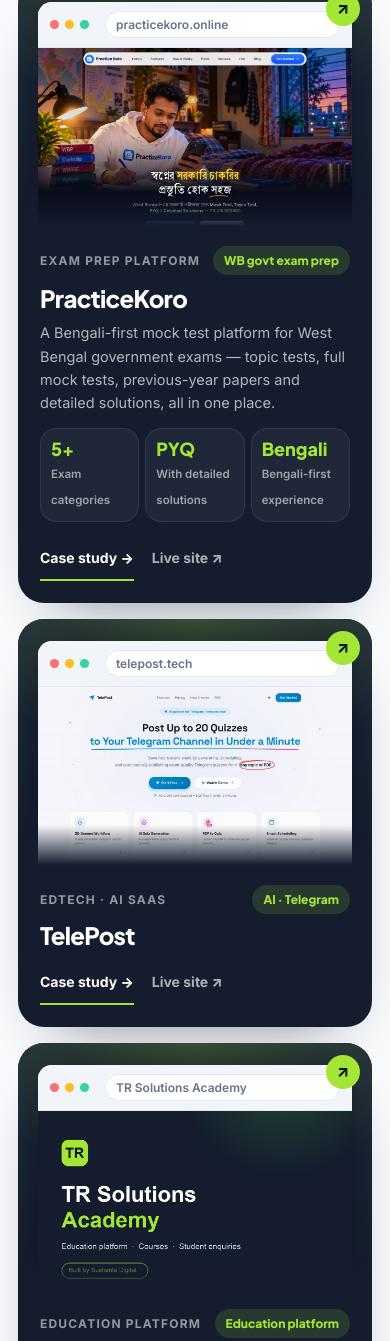
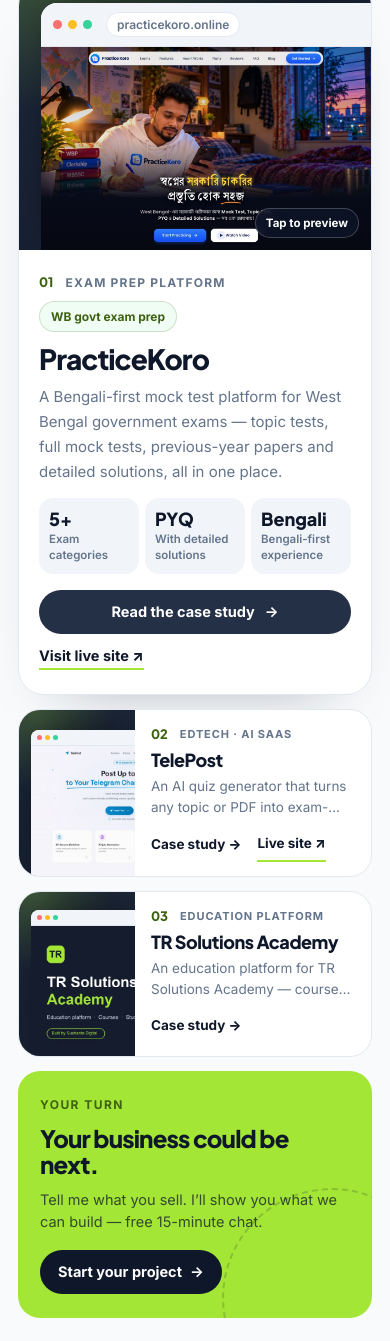
Before and after one commit to susalohar-byte/susanta.me, a website: page public/index.html in a window 390 px wide. Shown: the part 4820-6161 px from the top of the page. Drawn offline with Linux system fonts and the light colour scheme.

Commit message:
Redesign homepage Recent work section
- Featured project card: screenshot on a dark stage, story, stats and
  case study / live site links
- Up to two more projects as smaller cards, plus a lime
  "Your business could be next" card linking to the contact form
- Tablet: stacked featured card with capped screenshot height
- Phone: compact project rows (thumbnail + text), full-width buttons
- Remove the old .cb card styles

Co-Authored-By: Claude Opus 5.5 <noreply@anthropic.com>

```diff
--- a/public/index.html
+++ b/public/index.html
@@ -270,73 +270,59 @@
         <div class="sec-head reveal">
           <div><span class="eyebrow">Recent work</span><h2 class="h-section">Real businesses. <span class="mark">Real results.</span></h2><p class="lead">From education platforms to AI tools — a few real projects I’ve built. See for yourself.</p></div><a href="/work" class="btn btn--ghost btn--sm">All case studies <span class="arr">&rarr;</span></a>
         </div>
-        <div class="" data-cms-list="projects" data-variant="bento"><div class="cb">
-          <article class="cb-card cb-card--feat reveal">
-            <button type="button" class="cb-card__stage tint-0" data-project data-title="PracticeKoro" data-cat="EXAM PREP PLATFORM" data-img="/assets/portfolio/site_practicekoro.jpg" data-desc="A Bengali-first mock test platform for West Bengal government exams — topic tests, full mock tests, previous-year papers and detailed solutions, all in one place." data-loc="West Bengal" aria-label="Preview PracticeKoro website">
-              <span class="cb-browser">
-                <span class="cb-browser__bar"><i></i><i></i><i></i><span class="cb-browser__url">practicekoro.online</span></span>
-                <img src="/assets/portfolio/site_practicekoro.jpg" alt="PracticeKoro website" width="1200" height="738" loading="lazy">
-              </span>
-              <span class="cb-card__go" aria-hidden="true">&nearr;</span>
+        <div class="" data-cms-list="projects" data-variant="bento"><div class="rw">
+          <article class="rw-feat reveal">
+            <button type="button" class="rw-feat__media" data-project data-title="PracticeKoro" data-cat="EXAM PREP PLATFORM" data-img="/assets/portfolio/site_practicekoro.jpg" data-desc="A Bengali-first mock test platform for West Bengal government exams — topic tests, full mock tests, previous-year papers and detailed solutions, all in one place." data-loc="West Bengal" aria-label="Preview PracticeKoro website">
+              <span class="rw-shot"><span class="rw-shot__bar"><i></i><i></i><i></i><span>practicekoro.online</span></span><img src="/assets/portfolio/site_practicekoro.jpg" alt="PracticeKoro website" width="1200" height="738" loading="lazy"></span>
+              <span class="rw-zoom" aria-hidden="true">Tap to preview</span>
             </button>
-            <div class="cb-card__info">
-              <div class="cb-card__top">
-                <span class="cb-card__cat">EXAM PREP PLATFORM</span>
-                <span class="cb-card__chip">WB govt exam prep</span>
-              </div>
+            <div class="rw-feat__body">
+              <div class="rw-tags"><span class="rw-num">01</span><span class="rw-cat">EXAM PREP PLATFORM</span><span class="rw-chip">WB govt exam prep</span></div>
               <h3>PracticeKoro</h3>
               <p>A Bengali-first mock test platform for West Bengal government exams — topic tests, full mock tests, previous-year papers and detailed solutions, all in one place.</p>
-              <div class="cb-card__metrics"><div><strong>5+</strong><span>Exam categories</span></div><div><strong>PYQ</strong><span>With detailed solutions</span></div><div><strong>Bengali</strong><span>Bengali-first experience</span></div></div>
-              <div class="cb-card__links">
-                <a href="/work#case-practicekoro">Case study &rarr;</a>
-                <a href="https://practicekoro.online" target="_blank" rel="noopener noreferrer">Live site &nearr;</a>
+              <dl class="rw-metrics"><div><dt>5+</dt><dd>Exam categories</dd></div><div><dt>PYQ</dt><dd>With detailed solutions</dd></div><div><dt>Bengali</dt><dd>Bengali-first experience</dd></div></dl>
+
+              <div class="rw-links">
+                <a href="/work#case-practicekoro" class="btn btn--dark btn--sm">Read the case study <span class="arr">&rarr;</span></a>
+                <a href="https://practicekoro.online" class="rw-live" target="_blank" rel="noopener noreferrer">Visit live site &nearr;</a>
               </div>
             </div>
           </article>
-          <article class="cb-card reveal">
-            <button type="button" class="cb-card__stage tint-1" data-project data-title="TelePost" data-cat="EDTECH · AI SAAS" data-img="/assets/portfolio/site_telepost.jpg" data-desc="An AI quiz generator that turns any topic or PDF into exam-quality quizzes and auto-posts them to Telegram channels — with scheduling and instant explanations." data-loc="telepost.tech" aria-label="Preview TelePost website">
-              <span class="cb-browser">
-                <span class="cb-browser__bar"><i></i><i></i><i></i><span class="cb-browser__url">telepost.tech</span></span>
-                <img src="/assets/portfolio/site_telepost.jpg" alt="TelePost website" width="1200" height="738" loading="lazy">
-              </span>
-              <span class="cb-card__go" aria-hidden="true">&nearr;</span>
-            </button>
-            <div class="cb-card__info">
-              <div class="cb-card__top">
-                <span class="cb-card__cat">EDTECH · AI SAAS</span>
-                <span class="cb-card__chip">AI · Telegram</span>
-              </div>
+          <div class="rw-row rw-row--2">
+          <article class="rw-card reveal">
+            <button type="button" class="rw-card__media" data-project data-title="TelePost" data-cat="EDTECH · AI SAAS" data-img="/assets/portfolio/site_telepost.jpg" data-desc="An AI quiz generator that turns any topic or PDF into exam-quality quizzes and auto-posts them to Telegram channels — with scheduling and instant explanations." data-loc="telepost.tech" aria-label="Preview TelePost website"><span class="rw-shot"><span class="rw-shot__bar"><i></i><i></i><i></i><span>telepost.tech</span></span><img src="/assets/portfolio/site_telepost.jpg" alt="TelePost website" width="1200" height="738" loading="lazy"></span></button>
+            <div class="rw-card__body">
+              <div class="rw-tags"><span class="rw-num">02</span><span class="rw-cat">EDTECH · AI SAAS</span></div>
               <h3>TelePost</h3>
+              <p>An AI quiz generator that turns any topic or PDF into exam-quality quizzes and auto-posts them to Telegram channels — with scheduling and instant explanations.</p>
 
-
-              <div class="cb-card__links">
-                <a href="/work#case-telepost">Case study &rarr;</a>
-                <a href="https://telepost.tech" target="_blank" rel="noopener noreferrer">Live site &nearr;</a>
+              <div class="rw-links">
+                <a href="/work#case-telepost">Case study <span class="arr">&rarr;</span></a>
+                <a href="https://telepost.tech" class="rw-live" target="_blank" rel="noopener noreferrer">Live site &nearr;</a>
               </div>
             </div>
           </article>
-          <article class="cb-card reveal">
-            <button type="button" class="cb-card__stage tint-2" data-project data-title="TR Solutions Academy" data-cat="EDUCATION PLATFORM" data-img="/assets/portfolio/site_trsolutions.jpg" data-desc="An education platform for TR Solutions Academy — course information, student enquiries and a clean, mobile-first experience." data-loc="" aria-label="Preview TR Solutions Academy website">
-              <span class="cb-browser">
-                <span class="cb-browser__bar"><i></i><i></i><i></i><span class="cb-browser__url">TR Solutions Academy</span></span>
-                <img src="/assets/portfolio/site_trsolutions.jpg" alt="TR Solutions Academy website" width="1200" height="738" loading="lazy">
-              </span>
-              <span class="cb-card__go" aria-hidden="true">&nearr;</span>
-            </button>
-            <div class="cb-card__info">
-              <div class="cb-card__top">
-                <span class="cb-card__cat">EDUCATION PLATFORM</span>
-                <span class="cb-card__chip">Education platform</span>
-              </div>
+          <article class="rw-card reveal">
+            <button type="button" class="rw-card__media" data-project data-title="TR Solutions Academy" data-cat="EDUCATION PLATFORM" data-img="/assets/portfolio/site_trsolutions.jpg" data-desc="An education platform for TR Solutions Academy — course information, student enquiries and a clean, mobile-first experience." data-loc="" aria-label="Preview TR Solutions Academy website"><span class="rw-shot"><span class="rw-shot__bar"><i></i><i></i><i></i><span>TR Solutions Academy</span></span><img src="/assets/portfolio/site_trsolutions.jpg" alt="TR Solutions Academy website" width="1200" height="738" loading="lazy"></span></button>
+            <div class="rw-card__body">
+              <div class="rw-tags"><span class="rw-num">03</span><span class="rw-cat">EDUCATION PLATFORM</span></div>
               <h3>TR Solutions Academy</h3>
+              <p>An education platform for TR Solutions Academy — course information, student enquiries and a clean, mobile-first experience.</p>
 
-
-              <div class="cb-card__links">
-                <a href="/work#case-tr-solutions-academy">Case study &rarr;</a>
+              <div class="rw-links">
+                <a href="/work#case-tr-solutions-academy">Case study <span class="arr">&rarr;</span></a>
 
               </div>
             </div>
-          </article></div></div>
+          </article>
+          <a href="#contact" class="rw-cta reveal" data-service="A website or system like these">
+            <span class="rw-cta__eyebrow">Your turn</span>
+            <strong>Your business could be next.</strong>
+            <span class="rw-cta__text">Tell me what you sell. I’ll show you what we can build — free 15-minute chat.</span>
+            <span class="rw-cta__btn">Start your project <span class="arr">&rarr;</span></span>
+          </a>
+          </div>
+        </div></div>
       </div>
     </section>
 
--- a/public/styles.css
+++ b/public/styles.css
@@ -895,41 +895,6 @@ a.channel:hover { background: rgba(163, 230, 53, 0.1); border-color: rgba(163, 2
 .svc4__extra a { color: var(--ink); font-weight: 700; text-decoration: none; border-bottom: 2px solid var(--primary); }
 
 /* Home: case studies — bento grid, framed screenshots + dark info */
-.cb { display: grid; grid-template-columns: 1.3fr 1fr; grid-template-rows: auto auto; gap: 18px; }
-.cb-card { display: flex; flex-direction: column; border-radius: 30px; overflow: hidden; background: var(--green-900); color: #FFFFFF; box-shadow: 0 30px 60px -38px rgba(15, 23, 42, 0.6); transition: transform 0.45s cubic-bezier(.2,.8,.2,1), box-shadow 0.45s ease; }
-.cb-card:hover { transform: translateY(-6px); box-shadow: 0 40px 70px -36px rgba(15, 23, 42, 0.7); }
-.cb-card--feat { grid-row: span 2; }
-.cb-card__stage { position: relative; display: flex; align-items: flex-end; justify-content: center; padding: 34px 34px 0; border: 0; cursor: zoom-in; overflow: hidden; background: radial-gradient(120% 90% at 50% 0%, rgba(163, 230, 53, 0.22), transparent 60%), linear-gradient(180deg, #1E293B, #141C2E); }
-.cb-card__stage::after { content: ''; position: absolute; inset: auto 0 0 0; height: 40px; background: linear-gradient(180deg, transparent, var(--green-900)); pointer-events: none; }
-.cb-card--feat .cb-card__stage { padding: 40px 40px 0; flex-grow: 1; align-items: stretch; min-height: 340px; }
-.cb-card--feat .cb-browser { display: flex; flex-direction: column; }
-.cb-card--feat .cb-browser img { flex: 1; min-height: 0; height: 100%; aspect-ratio: auto; }
-.cb-browser { display: block; width: 100%; border-radius: 14px 14px 0 0; overflow: hidden; background: #FFFFFF; box-shadow: 0 -10px 40px -10px rgba(0, 0, 0, 0.5); transform-origin: 50% 100%; transition: transform 0.6s cubic-bezier(.2,.8,.2,1); }
-.cb-card:hover .cb-browser { transform: translateY(-8px) rotate(-1deg); }
-.cb-browser__bar { display: flex; align-items: center; gap: 6px; padding: 9px 12px; background: #F1F5F9; border-bottom: 1px solid #E2E8F0; }
-.cb-browser__bar i { width: 9px; height: 9px; border-radius: 50%; background: #F87171; }
-.cb-browser__bar i:nth-child(2) { background: #FBBF24; }
-.cb-browser__bar i:nth-child(3) { background: #34D399; }
-.cb-browser__url { margin-left: 10px; flex: 1; max-width: 240px; padding: 3px 10px; border-radius: 999px; background: #FFFFFF; border: 1px solid #E2E8F0; font-size: 11px; font-weight: 600; color: #64748B; text-align: left; white-space: nowrap; overflow: hidden; text-overflow: ellipsis; }
-.cb-browser img { width: 100%; aspect-ratio: 1200 / 680; object-fit: cover; object-position: top center; }
-.cb-card__go { position: absolute; top: 16px; right: 16px; width: 40px; height: 40px; border-radius: 50%; display: grid; place-items: center; background: var(--primary); color: var(--ink); font-weight: 800; opacity: 0; transform: scale(0.7) rotate(-45deg); transition: opacity 0.3s ease, transform 0.4s cubic-bezier(.2,.8,.2,1); z-index: 2; }
-.cb-card:hover .cb-card__go { opacity: 1; transform: none; }
-.cb-card__info { display: flex; flex-direction: column; gap: 8px; padding: 22px 26px 24px; }
-.cb-card--feat .cb-card__info { padding: 24px 32px 30px; gap: 10px; }
-.cb-card__top { display: flex; align-items: center; justify-content: space-between; gap: 10px; flex-wrap: wrap; }
-.cb-card__cat { font-size: 11.5px; font-weight: 800; letter-spacing: 0.1em; text-transform: uppercase; color: rgba(255, 255, 255, 0.55); }
-.cb-card__chip { padding: 5px 11px; border-radius: 999px; background: rgba(163, 230, 53, 0.14); color: var(--primary); font-family: var(--font-display); font-weight: 800; font-size: 12px; }
-.cb-card h3 { font-family: var(--font-display); font-size: 22px; font-weight: 800; letter-spacing: -0.03em; line-height: 1.1; }
-.cb-card--feat h3 { font-size: clamp(26px, 2.8vw, 34px); }
-.cb-card p { font-size: 15px; line-height: 1.6; color: rgba(255, 255, 255, 0.68); max-width: 560px; }
-.cb-card__metrics { display: grid; grid-template-columns: repeat(3, 1fr); gap: 8px; margin-top: 4px; }
-.cb-card__metrics div { padding: 12px 14px; border-radius: 16px; background: rgba(255, 255, 255, 0.05); border: 1px solid rgba(255, 255, 255, 0.08); }
-.cb-card__metrics strong { display: block; font-family: var(--font-display); font-size: 21px; font-weight: 800; color: var(--primary); line-height: 1.15; }
-.cb-card__metrics span { font-size: 12px; line-height: 1.35; color: rgba(255, 255, 255, 0.58); font-weight: 600; }
-.cb-card__links { display: flex; gap: 18px; margin-top: 6px; }
-.cb-card__links a { font-weight: 800; font-size: 14px; color: #FFFFFF; text-decoration: none; border-bottom: 2px solid var(--primary); padding-bottom: 1px; transition: color 0.2s ease; }
-.cb-card__links a + a { border-color: transparent; color: rgba(255, 255, 255, 0.65); }
-.cb-card__links a:hover { color: var(--primary); }
 
 /* ---------- Motion ---------- */
 .js .reveal { opacity: 0; transform: translateY(30px); transition: opacity 0.8s cubic-bezier(.2,.8,.2,1), transform 0.8s cubic-bezier(.2,.8,.2,1); transition-delay: var(--d, 0s); }
@@ -1058,9 +1023,9 @@ a.channel:hover { background: rgba(163, 230, 53, 0.1); border-color: rgba(163, 2
   .bj-search { flex: none; width: 100%; }
   .bj-chips { flex: none; width: 100%; }
   /* Comfortable tap targets for small text links (no layout shift: inline padding only grows the hit area) */
-  .link-arrow, .svc4__extra a, .cb-card__links a, .footer__legal a, .svc-page__back, .art-back { padding-block: 9px; }
+  .link-arrow, .svc4__extra a, .footer__legal a, .svc-page__back, .art-back { padding-block: 9px; }
   .footer__legal { row-gap: 0; }
-  .eyebrow, .plan__tag, .cb-card__cat, .post__cat { font-size: 12px; }
+  .eyebrow, .plan__tag, .post__cat { font-size: 12px; }
   .bj-feat__body { padding: 28px 24px; }
   .bj-feat__img { min-height: 220px; }
   .bj-row { grid-template-columns: 96px 1fr; }
@@ -1079,19 +1044,97 @@ a.channel:hover { background: rgba(163, 230, 53, 0.1); border-color: rgba(163, 2
   .art-author-card { grid-template-columns: auto 1fr; }
   .art-author-card .btn { grid-column: 1 / -1; justify-self: start; }
   .art-meta { flex-wrap: wrap; }
-  .cb { grid-template-columns: 1fr; grid-template-rows: none; gap: 16px; }
-  .cb-card, .cb-card--feat { grid-row: auto; border-radius: 26px; }
-  .cb-card--feat .cb-card__stage, .cb-card__stage { padding: 22px 20px 0; flex-grow: 0; min-height: 0; }
-  .cb-card--feat .cb-browser img { flex: none; height: auto; aspect-ratio: 1200 / 680; }
-  .cb-browser__url { font-size: 12px; }
-  .cb-card__go { opacity: 1; transform: none; width: 34px; height: 34px; top: 12px; right: 12px; }
-  .cb-card h3, .cb-card--feat h3 { font-size: 24px; }
-  .cb-card p { font-size: 14.5px; }
-  .cb-card__metrics { gap: 6px; }
-  .cb-card__metrics span { font-size: 11.5px; }
-  .cb-card__links { flex-wrap: wrap; gap: 4px 18px; }
-  .cb-card--feat .cb-card__info, .cb-card__info { padding: 20px 22px 22px; }
-  .cb-card__metrics strong { font-size: 18px; }
-  .cb-card__metrics div { padding: 10px; }
-  .cb-card:hover { transform: none; }
 }
+
+/* ---------- Recent work (homepage) ---------- */
+.rw { display: grid; gap: 20px; }
+.rw-feat { display: grid; grid-template-columns: 1.15fr 1fr; background: var(--card); border: 1px solid var(--border); border-radius: 32px; overflow: hidden; box-shadow: 0 30px 60px -44px rgba(15, 23, 42, 0.4); }
+.rw-feat__media, .rw-card__media { position: relative; display: flex; align-items: flex-end; border: 0; margin: 0; cursor: zoom-in; overflow: hidden; background: radial-gradient(110% 80% at 15% 0%, rgba(163, 230, 53, 0.24), transparent 60%), linear-gradient(160deg, #1E293B, #141C2E); }
+.rw-feat__media { padding: 44px 0 0 44px; min-height: 400px; }
+.rw-card__media { padding: 26px 26px 0; }
+.rw-shot { display: block; width: 100%; background: #FFFFFF; border-radius: 14px 14px 0 0; overflow: hidden; box-shadow: 0 -12px 40px -12px rgba(0, 0, 0, 0.55); transition: transform 0.6s cubic-bezier(.2,.8,.2,1); }
+.rw-feat__media .rw-shot { border-radius: 16px 0 0 0; }
+.rw-shot__bar { display: flex; align-items: center; gap: 6px; padding: 9px 12px; background: #F1F5F9; border-bottom: 1px solid #E2E8F0; }
+.rw-shot__bar i { flex: none; width: 9px; height: 9px; border-radius: 50%; background: #F87171; }
+.rw-shot__bar i:nth-child(2) { background: #FBBF24; }
+.rw-shot__bar i:nth-child(3) { background: #34D399; }
+.rw-shot__bar span { min-width: 0; margin-left: 8px; padding: 2px 10px; border-radius: 999px; background: #FFFFFF; border: 1px solid #E2E8F0; font-size: 12px; font-weight: 600; color: #64748B; white-space: nowrap; overflow: hidden; text-overflow: ellipsis; }
+.rw-shot img { display: block; width: 100%; aspect-ratio: 1200 / 738; object-fit: cover; object-position: top center; }
+.rw-feat:hover .rw-shot { transform: translate(-6px, -6px); }
+.rw-card:hover .rw-shot { transform: translateY(-6px); }
+.rw-zoom { position: absolute; top: 16px; right: 16px; padding: 6px 12px; border-radius: 999px; background: rgba(255, 255, 255, 0.14); border: 1px solid rgba(255, 255, 255, 0.22); color: #FFFFFF; font-size: 12px; font-weight: 700; backdrop-filter: blur(6px); }
+.rw-feat__body { display: flex; flex-direction: column; justify-content: center; gap: 14px; padding: 44px 48px; }
+.rw-tags { display: flex; flex-wrap: wrap; align-items: center; gap: 8px 12px; }
+.rw-num { font-family: var(--font-display); font-weight: 800; font-size: 13px; color: var(--primary-dark); }
+.rw-cat { font-size: 12px; font-weight: 800; letter-spacing: 0.1em; text-transform: uppercase; color: var(--muted-foreground); }
+.rw-chip { padding: 5px 11px; border-radius: 999px; background: var(--accent); border: 1px solid rgba(63, 98, 18, 0.18); color: var(--primary-dark); font-weight: 800; font-size: 12px; }
+.rw-feat h3 { font-family: var(--font-display); font-size: clamp(30px, 3vw, 40px); font-weight: 800; letter-spacing: -0.035em; line-height: 1.05; color: var(--card-foreground); }
+.rw-feat p { font-size: 16px; line-height: 1.65; color: var(--muted-foreground); }
+.rw-metrics { display: grid; grid-template-columns: repeat(3, 1fr); gap: 10px; margin: 2px 0 4px; }
+.rw-metrics div { padding: 14px 16px; border-radius: 18px; background: var(--muted-surface); }
+.rw-metrics dt { font-family: var(--font-display); font-size: 22px; font-weight: 800; line-height: 1.1; color: var(--card-foreground); }
+.rw-metrics dd { margin: 3px 0 0; font-size: 12.5px; font-weight: 600; line-height: 1.35; color: var(--muted-foreground); }
+.rw-links { display: flex; flex-wrap: wrap; align-items: center; gap: 10px 22px; }
+.rw-links a:not(.btn) { font-weight: 800; font-size: 14.5px; color: var(--card-foreground); text-decoration: none; }
+.rw-links a:not(.btn):hover { color: var(--primary-dark); }
+.rw-live { border-bottom: 2px solid var(--primary); padding-bottom: 1px; }
+.rw-row { display: grid; grid-template-columns: repeat(3, 1fr); gap: 20px; }
+.rw-row--1 { grid-template-columns: 2fr 1fr; }
+.rw-row--0 { grid-template-columns: 1fr; }
+.rw-card { display: flex; flex-direction: column; background: var(--card); border: 1px solid var(--border); border-radius: 28px; overflow: hidden; transition: transform 0.4s cubic-bezier(.2,.8,.2,1), box-shadow 0.4s ease; }
+.rw-card:hover { transform: translateY(-4px); box-shadow: 0 30px 50px -36px rgba(15, 23, 42, 0.45); }
+.rw-card__body { display: flex; flex: 1; flex-direction: column; gap: 8px; padding: 22px 26px 24px; }
+.rw-card h3 { font-family: var(--font-display); font-size: 22px; font-weight: 800; letter-spacing: -0.025em; line-height: 1.15; color: var(--card-foreground); }
+.rw-card p { font-size: 14.5px; line-height: 1.55; color: var(--muted-foreground); display: -webkit-box; -webkit-line-clamp: 2; -webkit-box-orient: vertical; overflow: hidden; }
+.rw-card .rw-links { margin-top: auto; padding-top: 8px; }
+.rw-cta { position: relative; display: flex; flex-direction: column; gap: 12px; padding: 30px 28px; border-radius: 28px; overflow: hidden; background: var(--primary); color: var(--primary-foreground); text-decoration: none; transition: transform 0.4s cubic-bezier(.2,.8,.2,1); }
+.rw-cta::after { content: ''; position: absolute; width: 220px; height: 220px; right: -70px; bottom: -90px; border-radius: 50%; border: 2px dashed rgba(15, 23, 42, 0.18); pointer-events: none; }
+.rw-cta:hover { transform: translateY(-4px); }
+.rw-cta__eyebrow { font-size: 12px; font-weight: 800; letter-spacing: 0.12em; text-transform: uppercase; color: var(--primary-dark); }
+.rw-cta strong { font-family: var(--font-display); font-size: 30px; font-weight: 800; letter-spacing: -0.035em; line-height: 1.05; }
+.rw-cta__text { font-size: 15px; line-height: 1.55; color: rgba(15, 23, 42, 0.75); }
+.rw-cta__btn { margin-top: auto; align-self: flex-start; display: inline-flex; align-items: center; gap: 8px; min-height: 44px; padding: 0 18px; border-radius: 999px; background: var(--primary-foreground); color: #FFFFFF; font-weight: 700; font-size: 14.5px; }
+
+@media (max-width: 1080px) {
+  .rw-feat { grid-template-columns: 1fr; }
+  .rw-feat__media { min-height: 0; max-height: 400px; align-items: flex-start; padding: 36px 0 0 36px; }
+  .rw-feat__body { padding: 32px 36px 36px; }
+  .rw-row, .rw-row--1 { grid-template-columns: 1fr 1fr; }
+  .rw-row--2 .rw-cta { grid-column: 1 / -1; }
+  .rw-cta strong { font-size: 26px; }
+}
+
+@media (max-width: 720px) {
+  .rw, .rw-row { gap: 14px; }
+  .rw-feat { border-radius: 26px; }
+  .rw-feat__media { padding: 22px 0 0 22px; }
+  .rw-zoom { top: auto; bottom: 12px; right: 12px; font-size: 11.5px; padding: 5px 10px; background: rgba(15, 23, 42, 0.72); }
+  .rw-feat__body { gap: 12px; padding: 22px 20px 24px; }
+  .rw-feat h3 { font-size: 28px; }
+  .rw-feat p { font-size: 15px; }
+  .rw-metrics { gap: 6px; }
+  .rw-metrics div { padding: 11px 10px; border-radius: 14px; }
+  .rw-metrics dt { font-size: 18px; }
+  .rw-metrics dd { font-size: 11.5px; }
+  .rw-feat .rw-links .btn { flex: 1 1 auto; }
+  .rw-row, .rw-row--1 { grid-template-columns: 1fr; }
+  /* smaller projects become compact rows: thumbnail left, text right */
+  .rw-card { display: grid; grid-template-columns: 116px 1fr; border-radius: 22px; }
+  .rw-card__media { padding: 12px 0 0 12px; align-items: flex-end; }
+  .rw-card__media .rw-shot { border-radius: 8px 0 0 0; }
+  .rw-card .rw-shot__bar { padding: 5px 6px; gap: 3px; }
+  .rw-card .rw-shot__bar i { width: 5px; height: 5px; }
+  .rw-card .rw-shot__bar span { display: none; }
+  .rw-card .rw-shot img { aspect-ratio: 4 / 5; object-position: left top; }
+  .rw-card__body { gap: 5px; padding: 14px 16px 14px; }
+  .rw-card .rw-cat { font-size: 11px; letter-spacing: 0.08em; }
+  .rw-card h3 { font-size: 18px; }
+  .rw-card p { font-size: 13.5px; }
+  .rw-card .rw-links { gap: 4px 16px; padding-top: 4px; }
+  .rw-card .rw-links a { font-size: 13.5px; padding-block: 6px; }
+  .rw-card:hover, .rw-cta:hover { transform: none; }
+  .rw-cta { padding: 24px 22px; border-radius: 22px; }
+  .rw-cta strong { font-size: 24px; }
+  .rw-cta__text { font-size: 14.5px; }
+  .rw-cta__btn { margin-top: 4px; }
+}
```
Also changed, not shown: functions/_lib/templates.js (+41 -26 lines).
